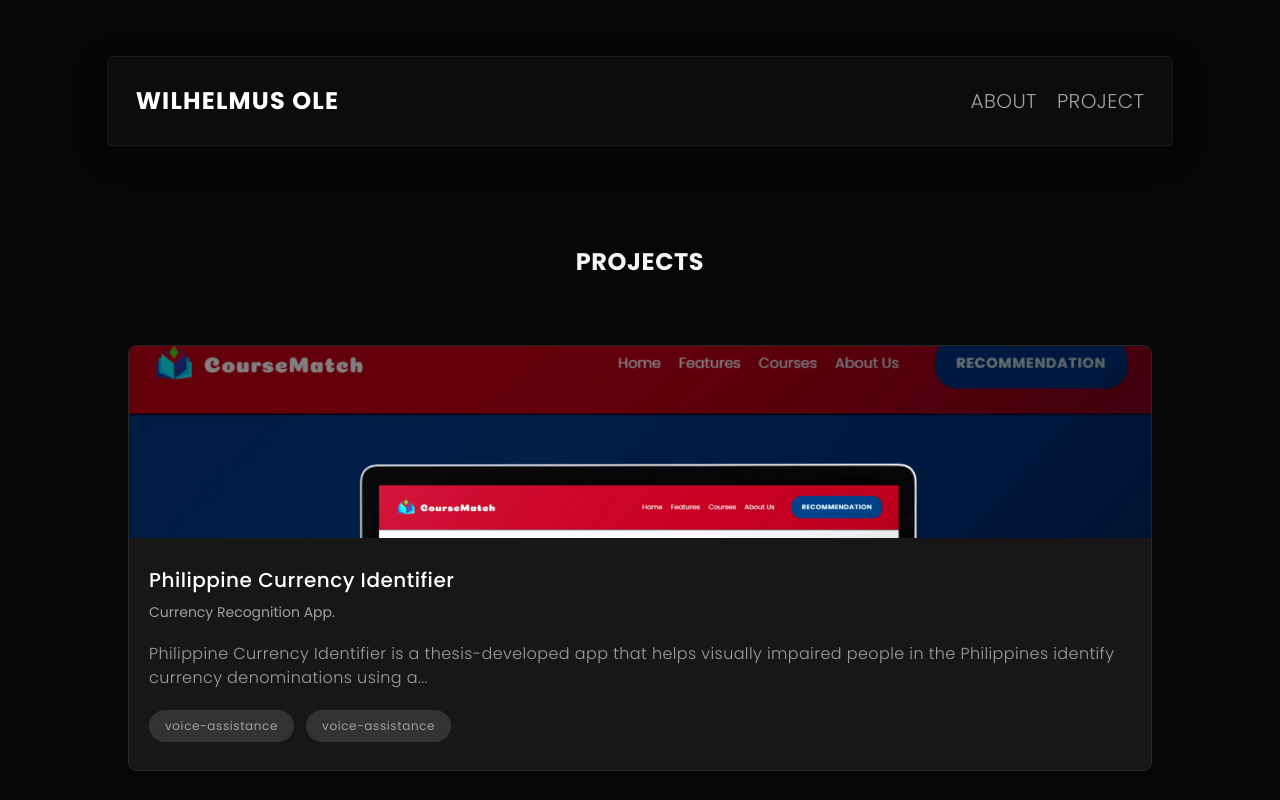
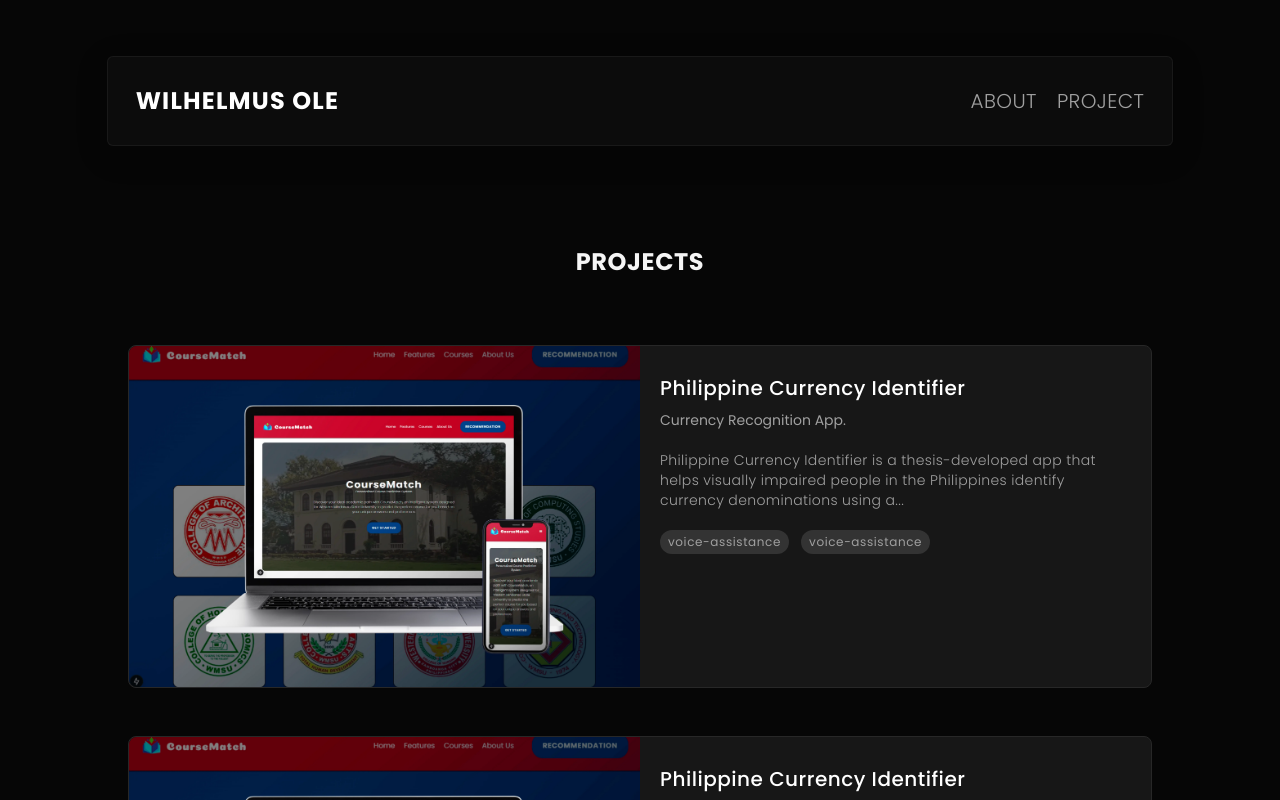
Before and after one commit to wilhelmusolejr/portfolivio-v2, a React (Vite) app: page /projects in a window 1280 px wide. Shown: the top 800 px of the page. Built offline with nearby package versions, Linux system fonts and the light colour scheme.

Commit message:
responsiveness

```diff
--- a/src/components/PinnedProjectCard.jsx
+++ b/src/components/PinnedProjectCard.jsx
@@ -1,18 +1,23 @@
 import React from "react";
 
 import showcase from "@assets/projects/showcase.webp";
+import ProjectTagItem from "./ProjectTagItem";
 
 export default function PinnedProjectCard() {
   return (
     <>
-      <div className="bg-lightdark border-dark-gray rounded-lg border-1">
+      <div className="bg-lightdark border-dark-gray rounded-lg border-1 md:flex">
         {/* image */}
-        <div className="h-48 overflow-hidden rounded-t-lg">
+        <div className="overflow-hidden rounded-t-lg md:w-6/12 md:rounded-t-none md:rounded-l-lg">
           {/* image */}
-          <img src={showcase} alt="Logo" className="object-cover" />
+          <img
+            src={showcase}
+            alt="Logo"
+            className="mx-auto h-full w-auto object-cover"
+          />
         </div>
         {/* text */}
-        <div className="flex flex-col gap-5 p-5 py-7">
+        <div className="flex flex-col gap-5 p-5 py-7 md:w-6/12">
           {/* paragraph */}
           <div className="capitalize">
             <h2 className="mb-2 text-xl font-medium tracking-wide text-white">
@@ -25,7 +30,7 @@
 
           {/* paragraph */}
           <div className="">
-            <p className="text-tertiary-white font-light tracking-wide">
+            <p className="text-tertiary-white text-sm font-light tracking-wide">
               Philippine Currency Identifier is a thesis-developed app that
               helps visually impaired people in the Philippines identify
               currency denominations using a...
@@ -36,14 +41,10 @@
           <div className="">
             <div className="flex flex-wrap gap-3">
               {/* item */}
-              <div className="bg-third-black text-tertiary-white inline-block rounded-full px-4 py-2 text-xs tracking-wider">
-                <p>voice-assistance</p>
-              </div>
+              <ProjectTagItem />
 
               {/* item */}
-              <div className="bg-third-black text-tertiary-white inline-block rounded-full px-4 py-2 text-xs tracking-wider">
-                <p>voice-assistance</p>
-              </div>
+              <ProjectTagItem />
             </div>
           </div>
         </div>
--- a/src/pages/Projects.jsx
+++ b/src/pages/Projects.jsx
@@ -17,7 +17,7 @@
         </h1>
 
         {/* parent   */}
-        <div className="flex flex-wrap justify-center gap-10">
+        <div className="flex flex-wrap justify-center gap-12">
           {/* item */}
           <PinnedProjectCard />
 
@@ -29,7 +29,7 @@
       <SectionLine />
 
       {/* other projects */}
-      <div className="container mx-auto mt-24 w-10/12 max-w-5xl">
+      <div className="container mx-auto mt-24 mb-32 w-10/12 max-w-5xl">
         <h2 className="mb-16 max-w-lg text-center text-3xl leading-relaxed font-bold tracking-wide uppercase md:mx-auto md:w-10/12 md:text-2xl">
           other Projects
         </h2>
```
